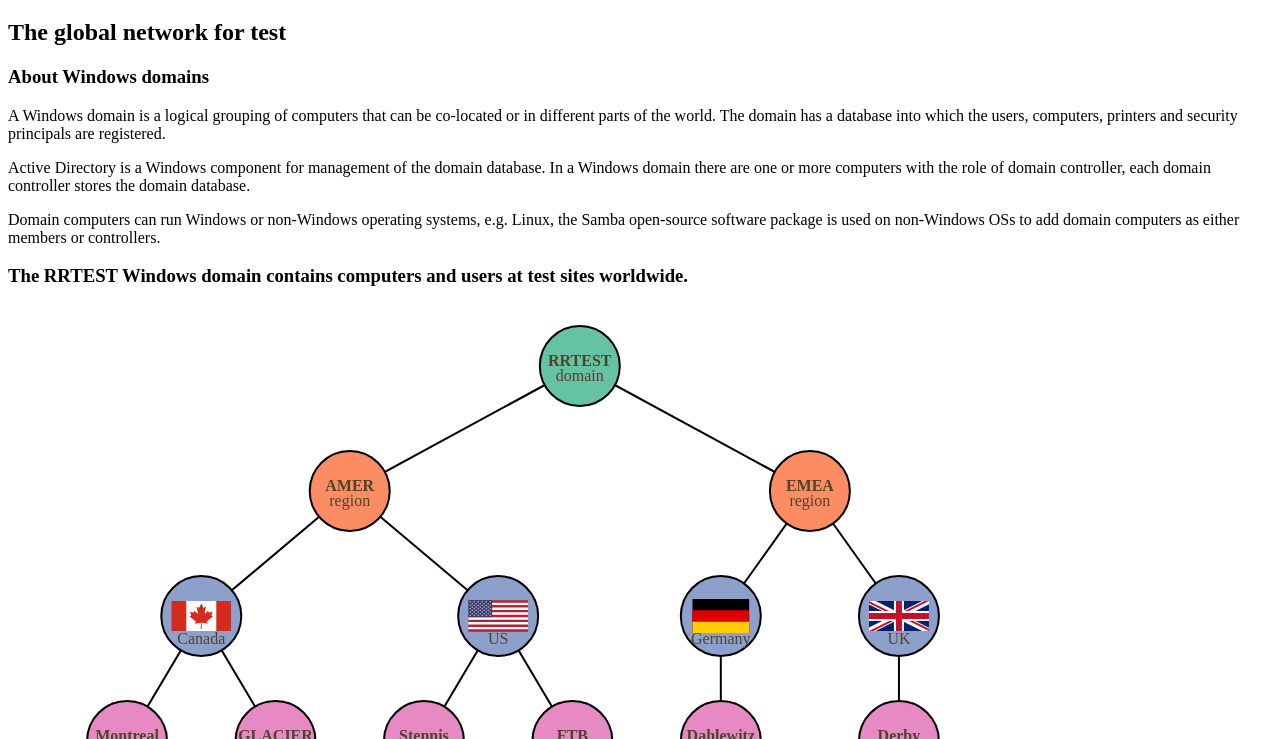
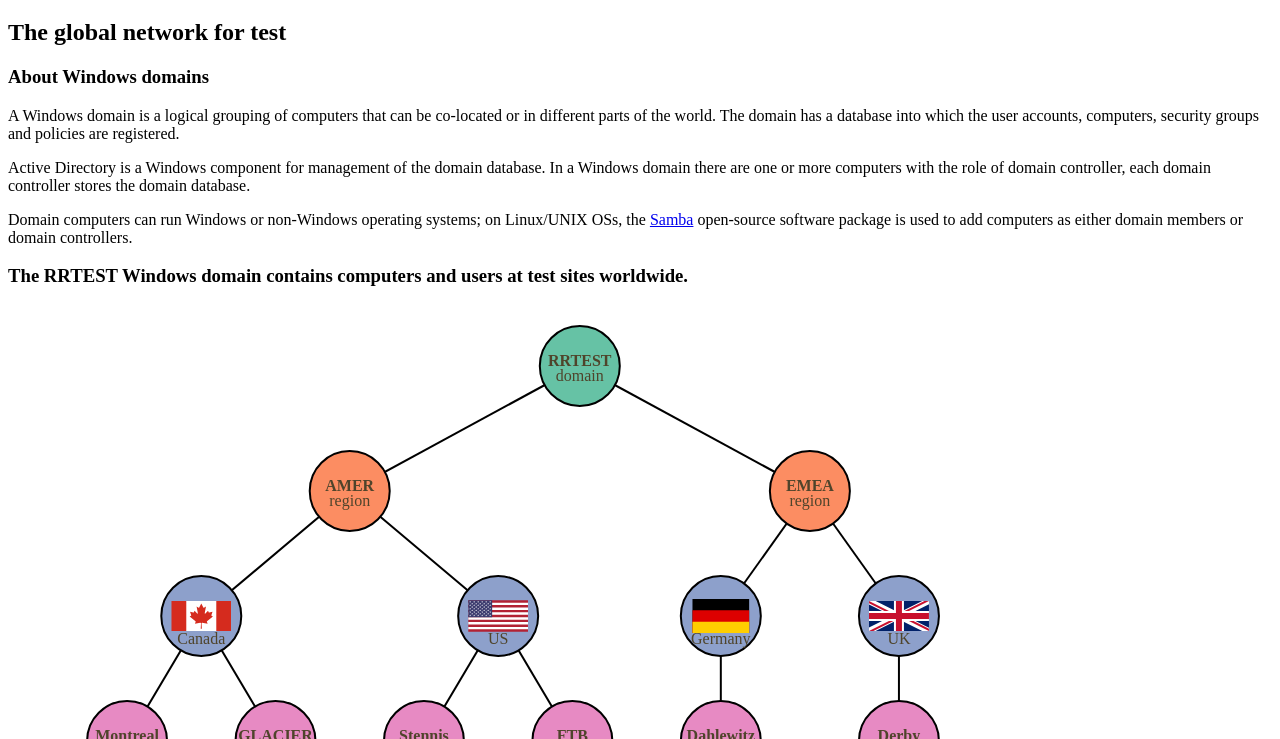
Before and after one commit to dickyw71/rrtest-info, a plain HTML site: page rrtest/domain-heirarchy.html in a window 1280 px wide. Shown: the part 61-800 px from the top of the page. Drawn offline with nearby package versions, Linux system fonts and the light colour scheme.

Commit message:
Minor reword and Samba link added.

```diff
--- a/rrtest/domain-heirarchy.html
+++ b/rrtest/domain-heirarchy.html
@@ -14,11 +14,10 @@
         <h2>The global network for test</h2>
         <h3>About Windows domains</h3>
         <p>A Windows domain is a logical grouping of computers that can be co-located or in different parts of the world.
-            The domain has a database into which the users, computers, printers and security principals are registered.</p>
+            The domain has a database into which the user accounts, computers, security groups and policies are registered.</p>
         <p>Active Directory is a Windows component for management of the domain database.
             In a Windows domain there are one or more computers with the role of domain controller, each domain controller stores the domain database.</p>
-        <p>Domain computers can run Windows or non-Windows operating systems, e.g. Linux,
-            the Samba open-source software package is used on non-Windows OSs to add domain computers as either members or controllers.</p>
+        <p>Domain computers can run Windows or non-Windows operating systems; on Linux/UNIX OSs, the <a href="https://www.samba.org">Samba</a> open-source software package is used to add computers as either domain members or domain controllers.</p>
         <h3>The RRTEST Windows domain contains computers and users at test sites worldwide.</p>
     </div>
     <div id="viz">
```
